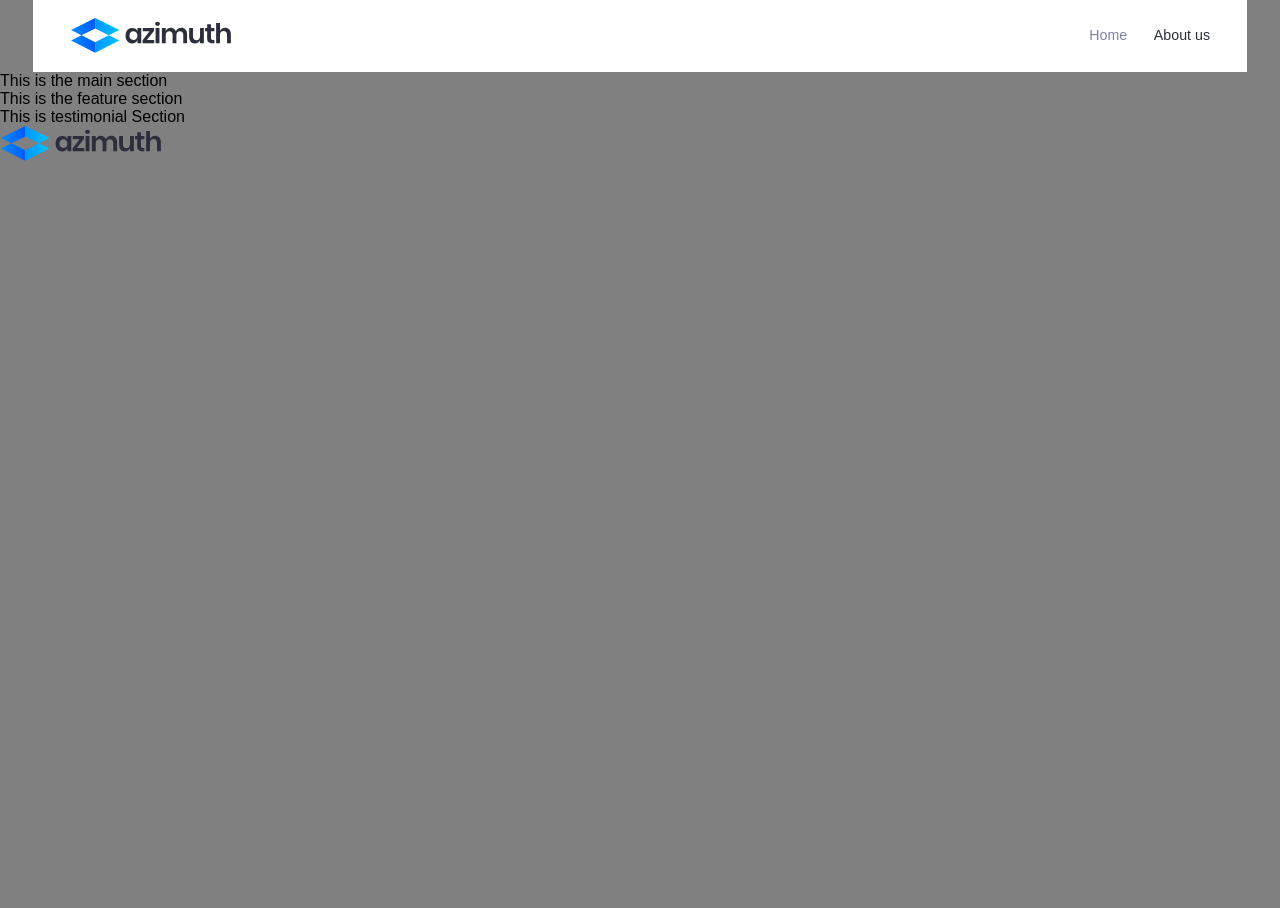
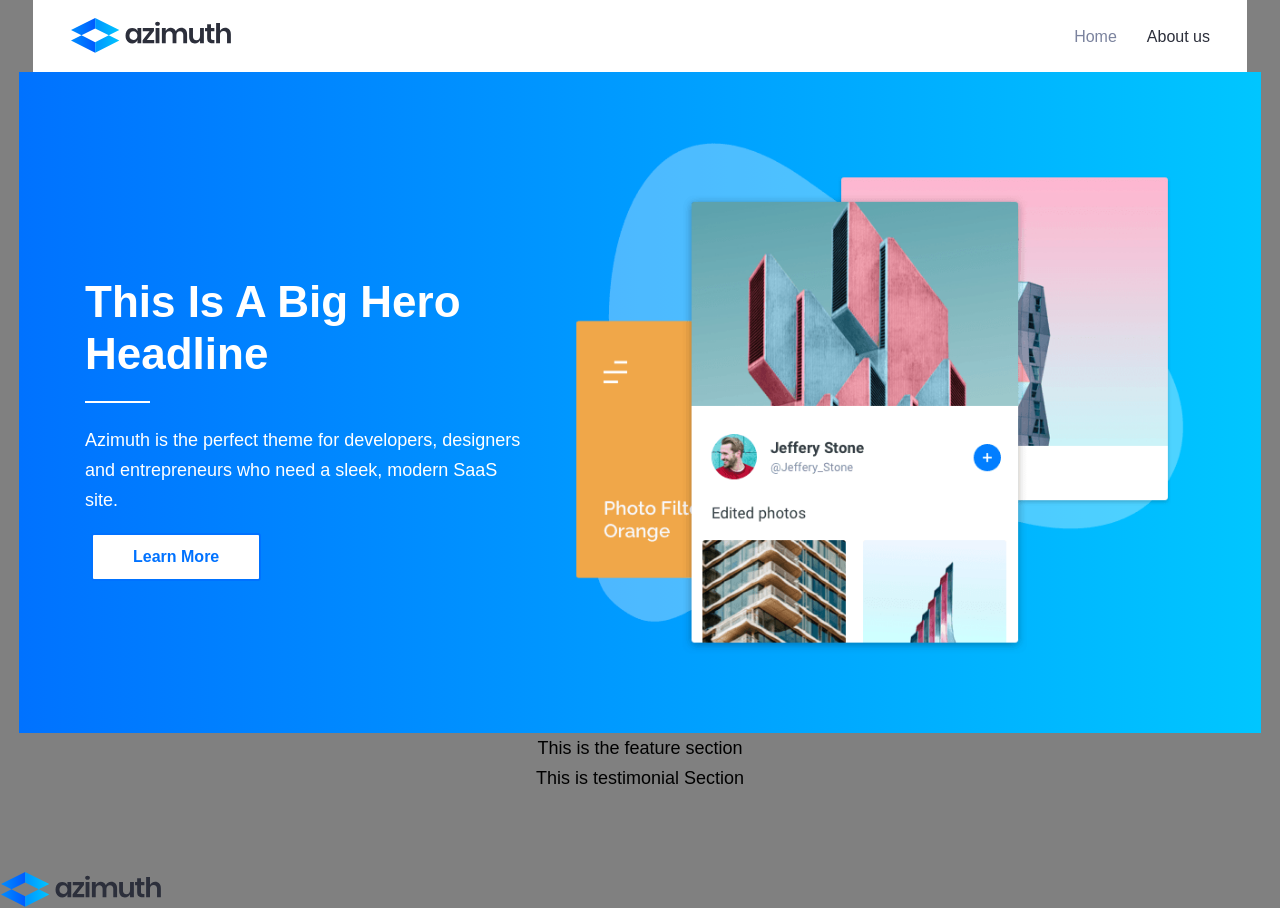
Before and after one commit to patolit/easy-landing-page, a Gatsby site: page / in a window 1280 px wide. Before the commit the page ends 800 px from the top, so only its background shows below. Built offline with nearby package versions, Linux system fonts and the light colour scheme; Gatsby itself is replaced by a stand-in of ours.

Commit message:
Created Hero section

```diff
--- a/src/components/Layout/Layout.tsx
+++ b/src/components/Layout/Layout.tsx
@@ -33,7 +33,7 @@ const Layout = (props: LayoutProps) => {
       </Helmet>
       <Toolbar drawerToggleClicked={sideDrawerToggleHandler} />
       <SideDrawer open={showSideDrawer} close={sideDrawerClosedHandler} />
-      <main className={base.main}>{children}</main>
+      <main className={base.mainSection}>{children}</main>
       <Footer />
     </>
   );
--- /dev/null
+++ b/src/components/MainArticleSection/MainArticleSection.module.css
@@ -0,0 +1,92 @@
+.mainHero {
+  color: #fff;
+  padding: 3.33333em 4vw 2.5em;
+  background: linear-gradient(to right, #0072ff, #00c6ff);
+  margin-left: -0.833335rem;
+  margin-right: -0.833335rem;
+  max-width: 1140px;
+  display: flex;
+  flex-wrap: wrap;
+  align-items: center;
+  justify-content: center;
+  flex-direction: row-reverse;
+}
+
+.image {
+  display: block;
+  color: inherit;
+  box-sizing: border-box;
+  padding-left: 0.833335rem;
+  padding-right: 0.833335rem;
+  position: relative;
+  width: 100%;
+  max-width: 100%;
+  margin-bottom: 1.66667em;
+  text-align: center;
+  flex: 0 0 58.333%;
+  max-width: 58.333%;
+  height: auto;
+}
+
+.content {
+  flex: 0 0 41.666%;
+  max-width: 41.666%;
+  text-align: left;
+  box-sizing: border-box;
+  padding-left: 0.833335rem;
+  padding-right: 0.833335rem;
+  position: relative;
+  width: 100%;
+}
+
+.content h2 {
+  color: inherit;
+  margin-top: 0;
+  font-size: 2.44444em;
+  position: relative;
+
+  line-height: 1.16667;
+  margin: 1.25em 0 0.5em;
+  text-rendering: optimizeLegibility;
+}
+
+.content h2:after {
+  border-left: 1.5em solid #fff;
+  display: block;
+  content: "";
+  height: 2px;
+  margin-top: 0.5em;
+}
+
+.content div {
+  text-align: left;
+  margin: 0 0 1em;
+  display: block;
+  margin-block-start: 1em;
+  margin-block-end: 1em;
+  margin-inline-start: 0px;
+  margin-inline-end: 0px;
+  color: #fff;
+}
+
+.button {
+  margin-left: 0;
+  margin-right: 0.75em;
+  background: #fff;
+  border-color: #fff;
+  color: #0072ff;
+  padding: 10px 40px;
+  font-size: 0.88889em;
+  font-weight: bold;
+  margin: 0 0.375em 1.125em;
+  align-items: center;
+  border: 2px solid #0072ff;
+  border-radius: 3px;
+  box-sizing: border-box;
+  cursor: pointer;
+  display: inline-flex;
+  justify-content: center;
+  line-height: 1.5;
+  transition: opacity 0.15s ease-in-out;
+  text-underline-offset: 0.125em;
+}
--- a/src/components/MainArticleSection/MainArticleSection.tsx
+++ b/src/components/MainArticleSection/MainArticleSection.tsx
@@ -1,7 +1,23 @@
 import * as React from "react";
 
+import HeroIMage from "../../assets/images/hero.png";
+
+const classes = require("./MainArticleSection.module.css");
+
 const MainArticleSection = () => {
-  return <div>This is the main section</div>;
+  return (
+    <div className={classes.mainHero}>
+      <img className={classes.image} src={HeroIMage} />
+      <div className={classes.content}>
+        <h2>This Is A Big Hero Headline </h2>
+        <div>
+          Azimuth is the perfect theme for developers, designers and
+          entrepreneurs who need a sleek, modern SaaS site.{" "}
+        </div>
+        <button className={classes.button}> Learn More</button>
+      </div>
+    </div>
+  );
 };
 
 export { MainArticleSection };
--- a/src/pages/base.module.css
+++ b/src/pages/base.module.css
@@ -3,4 +3,22 @@ body {
   margin: 0;
   padding: 0;
   background-color: grey;
+  line-height: 1.66667;
+  -webkit-font-smoothing: antialiased;
 }
+
+html {
+  font-size: 112.5%;
+  line-height: 1.15;
+  -webkit-text-size-adjust: 100%;
+}
+
+.mainSection {
+  align-items: center;
+
+  display: flex;
+  -ms-flex-direction: column;
+  flex-direction: column;
+  min-height: 100vh;
+  position: relative;
+}
```
Also changed, not shown: src/assets/images/hero.png (added).
